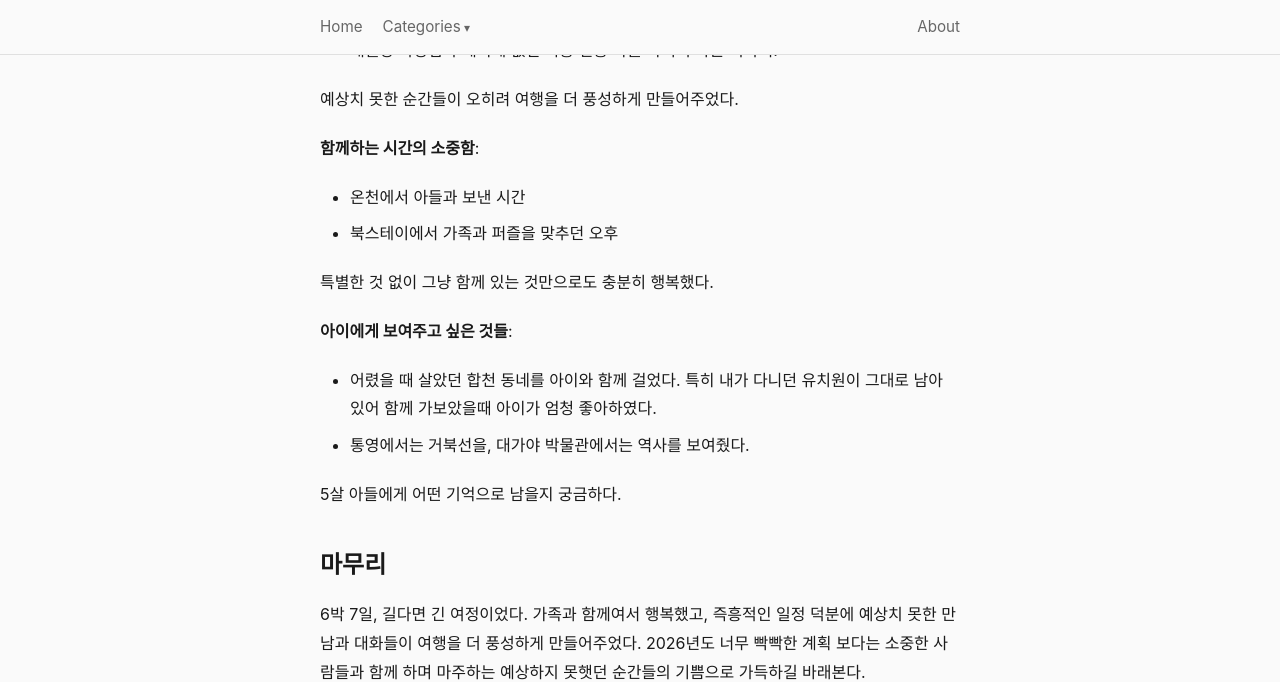
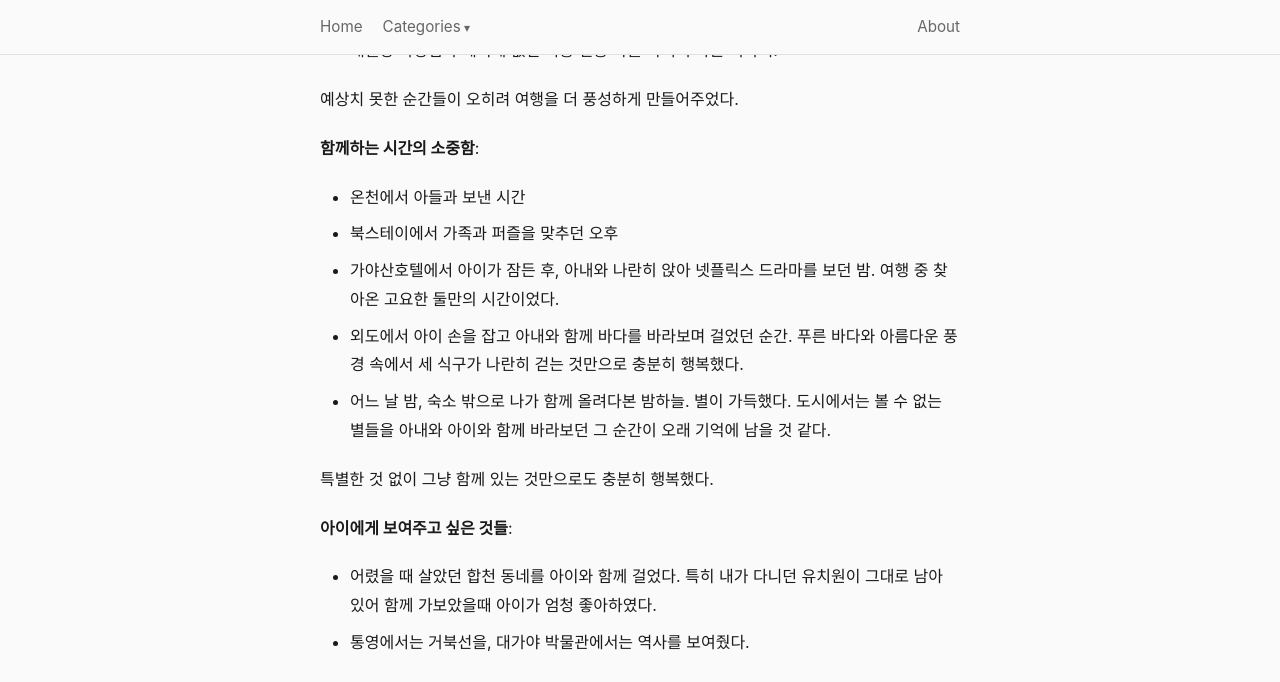
Before and after one commit to c-woojin/c-woojin.github.io, a Jekyll site: the page built from _posts/2026/2026-01-04-2025-family-trip-review.md, in a window 1280 px wide and 900 px high, scrolled down 891 px, cut to the strip 0-682 px from the top of the window. Built offline with Jekyll 4.4.1, drawn with Linux system fonts in a browser that asks for light colours.

Commit message:
feat: 가족여행 기록에 아내와의 추억 추가
- 가야산호텔에서 아이 잠든 후 함께 본 넷플릭스 드라마
- 외도에서 가족과 함께 바다를 바라보며 걸은 순간
- 밤하늘 가득한 별을 함께 바라본 추억

```diff
--- a/_posts/2026/2026-01-04-2025-family-trip-review.md
+++ b/_posts/2026/2026-01-04-2025-family-trip-review.md
@@ -33,6 +33,9 @@ tags: [가족여행, 국내여행]
 **함께하는 시간의 소중함**:
 - 온천에서 아들과 보낸 시간
 - 북스테이에서 가족과 퍼즐을 맞추던 오후
+- 가야산호텔에서 아이가 잠든 후, 아내와 나란히 앉아 넷플릭스 드라마를 보던 밤. 여행 중 찾아온 고요한 둘만의 시간이었다.
+- 외도에서 아이 손을 잡고 아내와 함께 바다를 바라보며 걸었던 순간. 푸른 바다와 아름다운 풍경 속에서 세 식구가 나란히 걷는 것만으로 충분히 행복했다.
+- 어느 날 밤, 숙소 밖으로 나가 함께 올려다본 밤하늘. 별이 가득했다. 도시에서는 볼 수 없는 별들을 아내와 아이와 함께 바라보던 그 순간이 오래 기억에 남을 것 같다.
 
 특별한 것 없이 그냥 함께 있는 것만으로도 충분히 행복했다.
 
```
